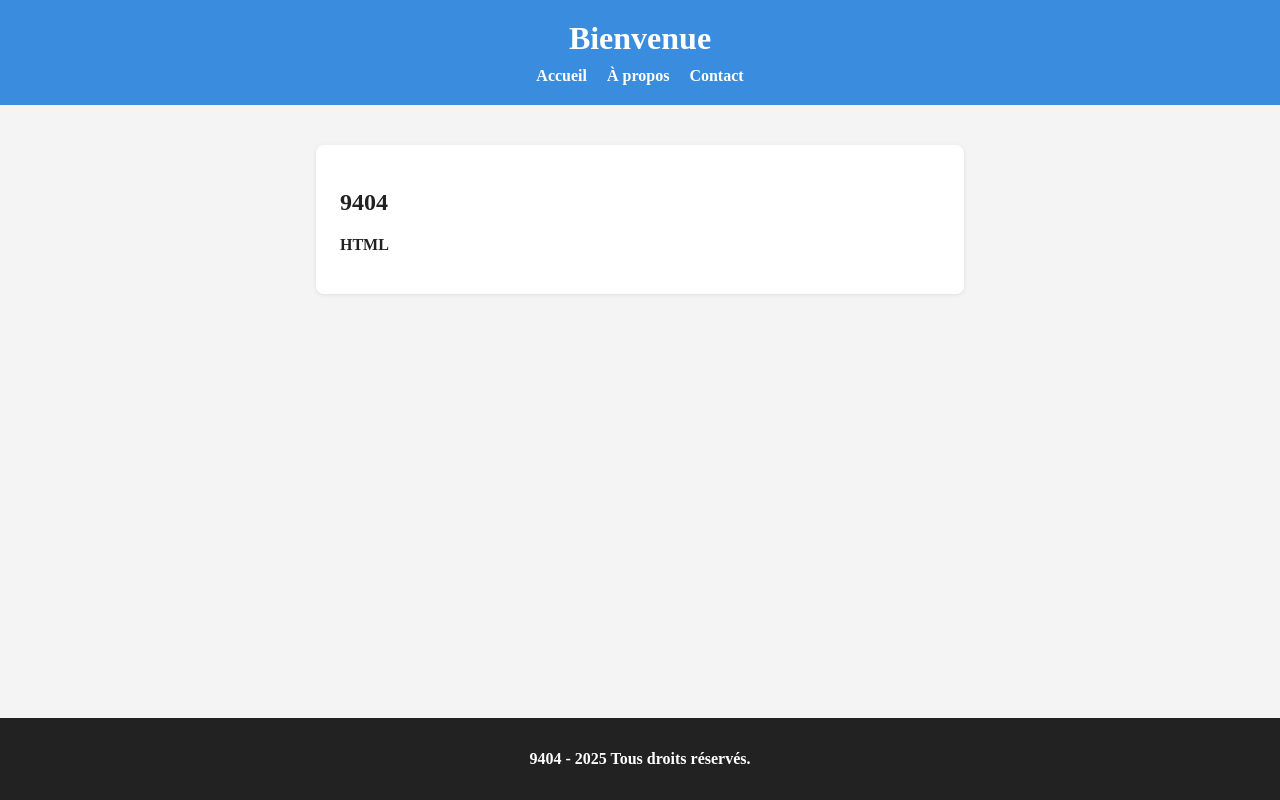
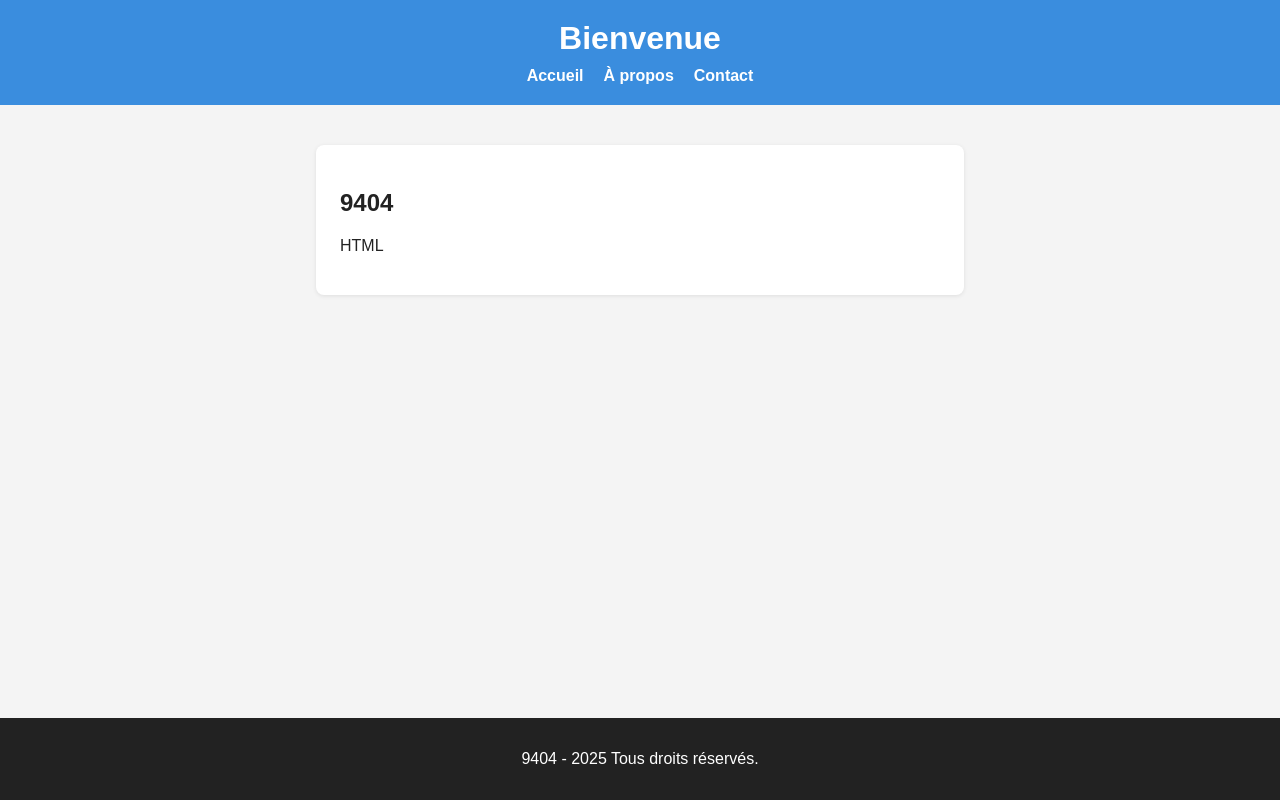
Before and after one commit to enes-balikci/9404, a plain HTML site: page index.html in a window 1280 px wide. Drawn offline with Linux system fonts and the light colour scheme.

Commit message:
Update style.css

```diff
--- a/style.css
+++ b/style.css
@@ -1,6 +1,5 @@
 body {
-    font-family: 'Times New Roman', Times, serif;
-    font-weight: bold;
+    font-family: Arial, Helvetica, sans-serif;
     margin: 0;
     padding: 0;
     background: #f4f4f4;
```
